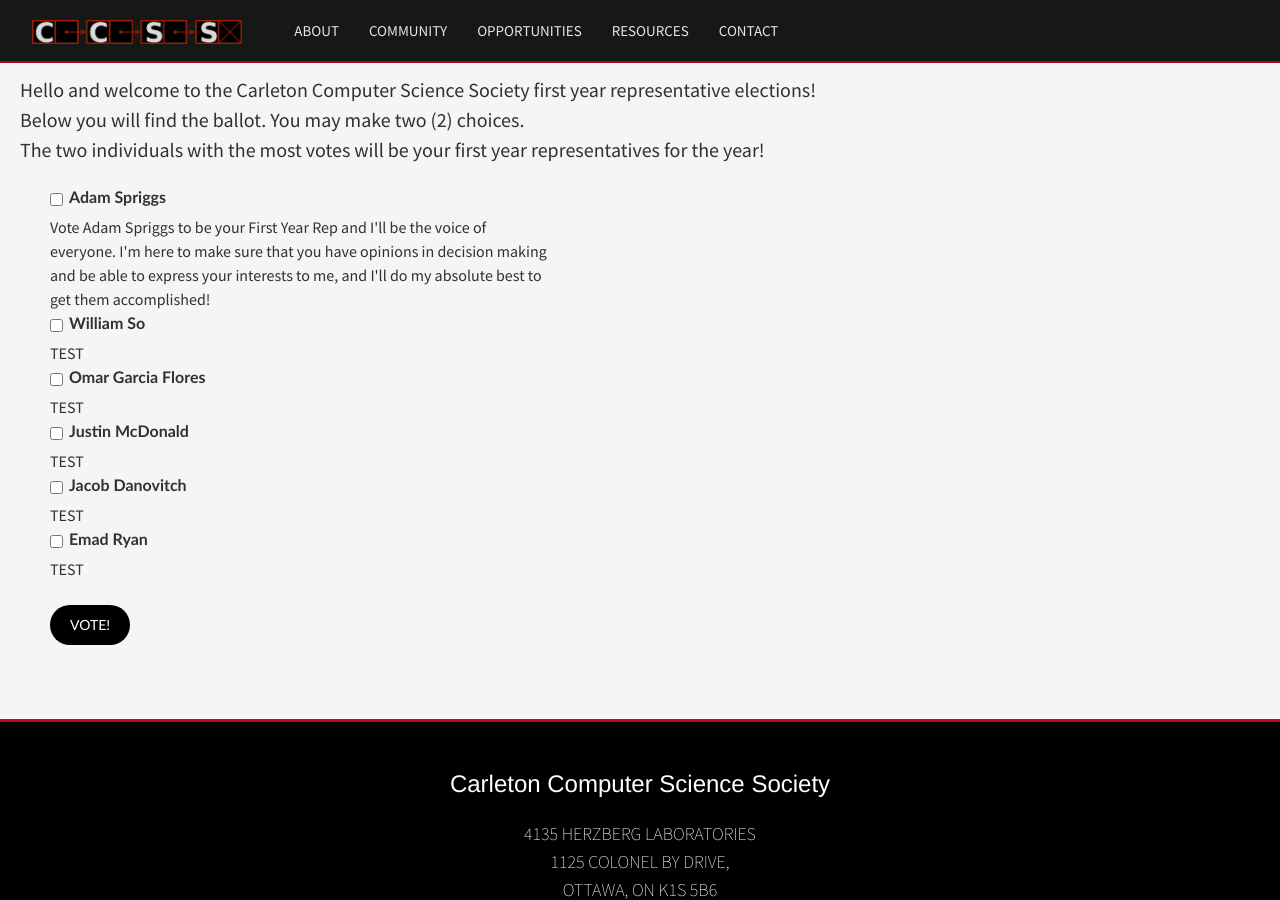
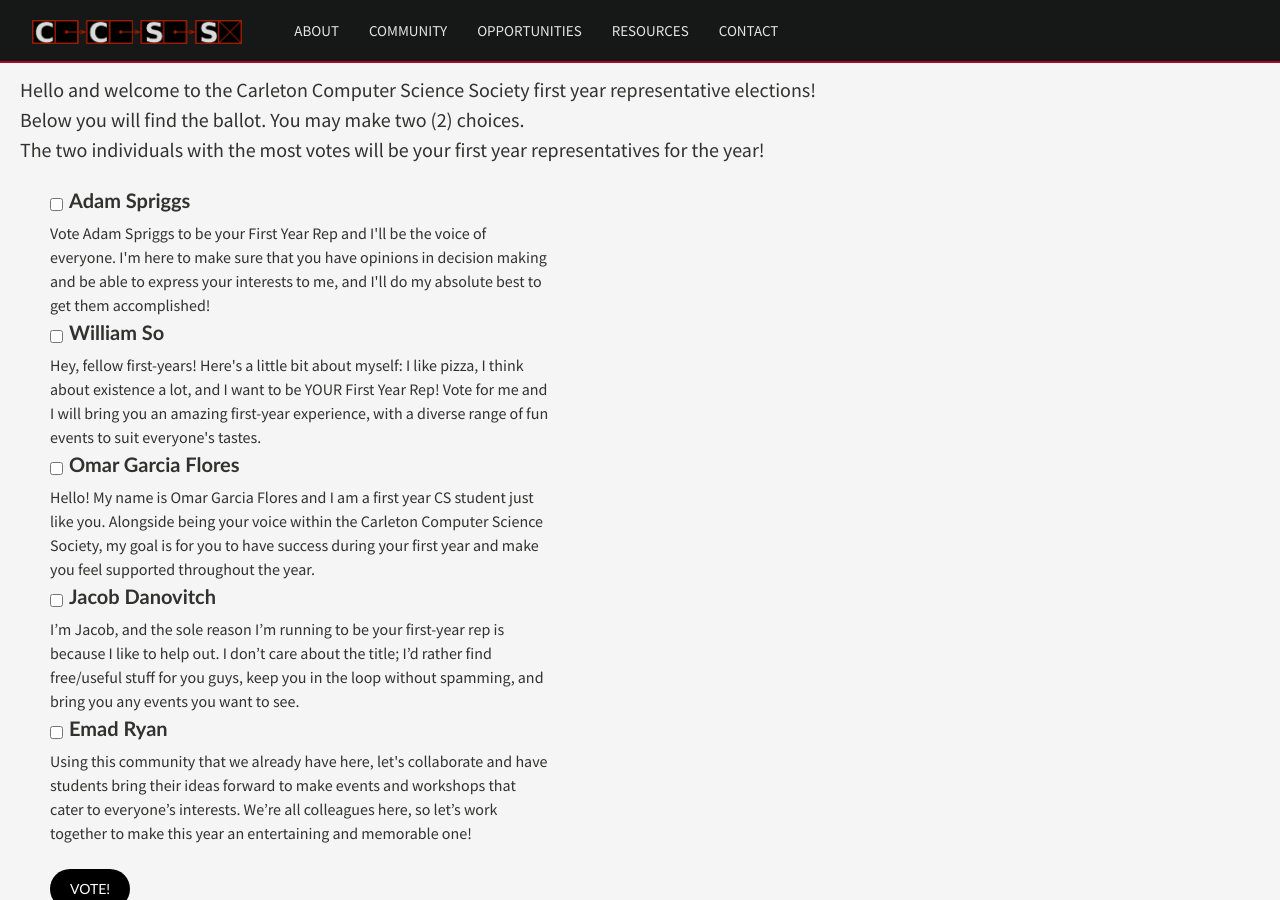
Before and after one commit to CarletonComputerScienceSociety/carletoncomputersciencesociety.github.io, a Jekyll site: the page built from election/ballot/index.md, in a window 1280 px wide and 900 px high. Built offline with Jekyll 4.4.1, drawn with Linux system fonts in a browser that asks for light colours; nearby versions of some CDN libraries; library files that are not in the unit come from our copies.

Commit message:
2018 First Year Elections, test build

```diff
--- a/election/ballot/index.md
+++ b/election/ballot/index.md
@@ -110,18 +110,16 @@ h1 {
 </style>
 
 <form id="ballot" style="padding-left:50px">
-  <input id="adam" class="votebox" type="checkbox" name="vote[]"/><label for="adam" style="display: inline-block">Adam Spriggs</label>
+  <input id="adam" class="votebox" type="checkbox" name="vote[]"/><label for="adam" style="display: inline-block;font-size:20px">Adam Spriggs</label>
   <div class="candidate-description">Vote Adam Spriggs to be your First Year Rep and I'll be the voice of everyone. I'm here to make sure that you have opinions in decision making and be able to express your interests to me, and I'll do my absolute best to get them accomplished!</div>
-  <input id="william" class="votebox" type="checkbox" name="vote[]"/><label for="william" style="display: inline-block">William So</label>
-  <div class="candidate-description">TEST</div>
-  <input id="omar" class="votebox" type="checkbox" name="vote[]"/><label for="omar" style="display: inline-block">Omar Garcia Flores</label>
-  <div class="candidate-description">TEST</div>
-  <input id="justin" class="votebox" type="checkbox" name="vote[]"/><label for="justin" style="display: inline-block">Justin McDonald</label>
-  <div class="candidate-description">TEST</div>
-  <input id="jacob" class="votebox" type="checkbox" name="vote[]"/><label for="jacob" style="display: inline-block">Jacob Danovitch</label>
-  <div class="candidate-description">TEST</div>
-  <input id="emad" class="votebox" type="checkbox" name="vote[]"/><label for="emad" style="display: inline-block">Emad Ryan</label>
-  <div class="candidate-description">TEST</div>
+  <input id="william" class="votebox" type="checkbox" name="vote[]"/><label for="william" style="display: inline-block;font-size:20px">William So</label>
+  <div class="candidate-description">Hey, fellow first-years! Here's a little bit about myself: I like pizza, I think about existence a lot, and I want to be YOUR First Year Rep! Vote for me and I will bring you an amazing first-year experience, with a diverse range of fun events to suit everyone's tastes.</div>
+  <input id="omar" class="votebox" type="checkbox" name="vote[]"/><label for="omar" style="display: inline-block;font-size:20px">Omar Garcia Flores</label>
+  <div class="candidate-description">Hello! My name is Omar Garcia Flores and I am a first year CS student just like you. Alongside being your voice within the Carleton Computer Science Society, my goal is for you to have success during your first year and make you feel supported throughout the year.</div>
+  <input id="jacob" class="votebox" type="checkbox" name="vote[]"/><label for="jacob" style="display: inline-block;font-size:20px">Jacob Danovitch</label>
+  <div class="candidate-description">I’m Jacob, and the sole reason I’m running to be your first-year rep is because I like to help out. I don’t care about the title; I’d rather find free/useful stuff for you guys, keep you in the loop without spamming, and bring you any events you want to see.</div>
+  <input id="emad" class="votebox" type="checkbox" name="vote[]"/><label for="emad" style="display: inline-block;font-size:20px">Emad Ryan</label>
+  <div class="candidate-description">Using this community that we already have here, let's collaborate and have students bring their ideas forward to make events and workshops that cater to everyone’s interests. We’re all colleagues here, so let’s work together to make this year an entertaining and memorable one!</div>
   <br>
   <input type="submit" value="VOTE!"/>
 </form>
```
